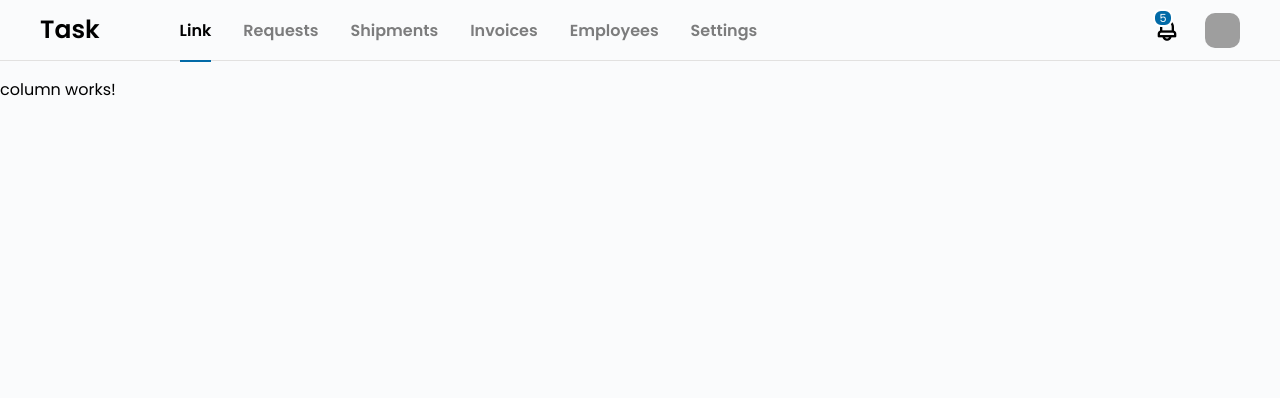
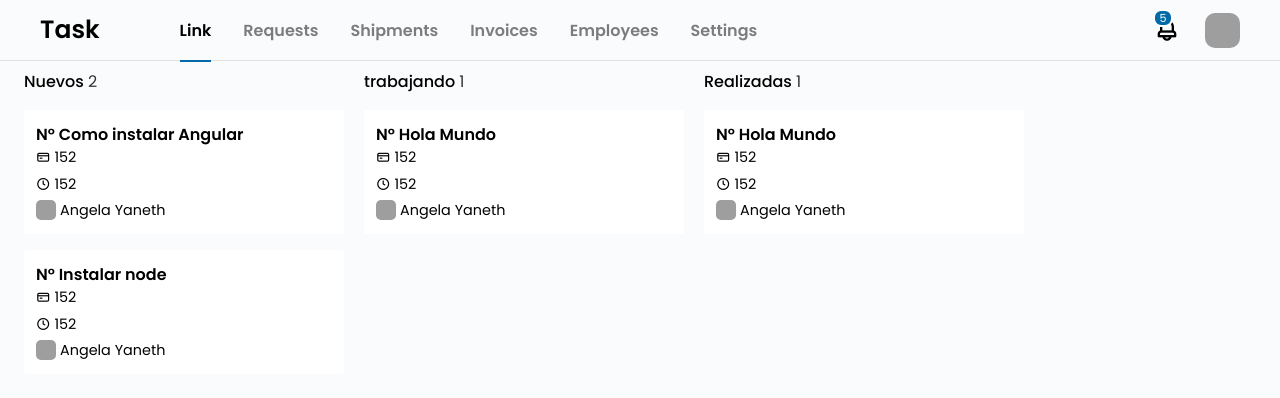
Before and after one commit to hangelate/todoappangela, an Angular app: page /task in a window 1280 px wide. Shown: the top 398 px of the page. Built offline with nearby package versions, Linux system fonts and the light colour scheme; grey boxes are pictures that could not be loaded.

Commit message:
curso angular, carpeta 5, video 4, version 1

```diff
--- /dev/null
+++ b/src/app/modules/task/components/card/card.component.css
@@ -0,0 +1,42 @@
+
+:host {
+    display: block;
+}
+
+.card {
+    background-color: white;
+    border-radius: 3px;
+    margin-bottom: 1rem;
+    min-height: 100px;
+    padding: .75rem
+}
+
+.card .title {
+    font-weight: 600;
+}
+
+.card .body {
+    list-style: none;
+    margin: 0;
+    padding: 0;
+    display: flex;
+    flex-direction: column;
+    gap: .35rem
+}
+
+.card .body li {
+    display: flex;
+    gap: .25rem;
+    font-size: 90%;
+}
+
+.card .body li span {
+    font-weight: 400;
+}
+
+.card .avatar-small {
+    width: 20px;
+    height: 20px;
+    border-radius: 5px;
+    object-fit: cover;
+}
--- /dev/null
+++ b/src/app/modules/task/components/card/card.component.html
@@ -0,0 +1,20 @@
+<div class="card">
+    <div class="title">N° {{idOrder}}</div>
+    <ul class="body">
+        <ng-container *ngFor="let item of items">
+
+            <li *ngIf="['price','time'].includes(item.key)">
+                <i class="uil" [ngClass]="{
+                    'uil-credit-card':item.key == 'price',
+                    'uil-clock':item.key == 'time'
+                }"></i>
+                <span>{{item.value}}</span>
+            </li>
+            <li *ngIf="['author'].includes(item.key)">
+                <img class="avatar-small" [src]="item.value.avatar" alt="">
+                <span>{{item.value.name}}</span>
+            </li>
+
+        </ng-container>
+    </ul>
+</div>
--- /dev/null
+++ b/src/app/modules/task/components/card/card.component.ts
@@ -0,0 +1,16 @@
+import { Component, Input, OnInit } from '@angular/core';
+
+@Component({
+  selector: 'app-card',
+  templateUrl: './card.component.html',
+  styleUrls: ['./card.component.css']
+})
+export class CardComponent implements OnInit {
+  @Input() idOrder: string | number = 0
+  @Input() items: Array<any>=[]
+  constructor() { }
+
+  ngOnInit(): void {
+  }
+
+}
--- a/src/app/modules/task/components/column/column.component.css
+++ b/src/app/modules/task/components/column/column.component.css
@@ -0,0 +1,63 @@
+:host {
+    display: block;
+}
+
+.column {
+    padding: .5rem;
+    width: 20rem;
+    justify-content: space-between;
+}
+
+.column .circle {
+    width: 15px;
+    height: 15px;
+    border-radius: 30px;
+}
+
+.column .label-column {
+    gap: .5rem
+}
+
+.column .name {
+    font-weight: 500;
+}
+
+.column .number {
+    font-weight: 400;
+    opacity: .8;
+}
+
+.cdk-drag-placeholder {
+    position: relative;
+    opacity: 1;
+    display: block;
+    width: 100%;
+    transition: all ease 230ms;
+    cursor: move;
+    border-radius: 15px;
+}
+
+.cdk-drag-placeholder:after {
+    content: "";
+    position: absolute;
+    width: 100%;
+    height: 100%;
+    background-color: #DFDEDC;
+    border-radius: 15px;
+    top: 0;
+    left: 0;
+}
+
+.cdk-drag-preview {
+    display: block;
+    width: 500px;
+    transition: all ease 150ms;
+    border-radius: 15px;
+    background-color: transparent;
+}
+
+.cdk-drag-preview .card {
+    transition: all ease 150ms;
+    transform: rotate(3deg);
+    box-shadow: rgba(100, 100, 111, 0.2) 0px 7px 29px 0px;
+}
--- a/src/app/modules/task/components/column/column.component.html
+++ b/src/app/modules/task/components/column/column.component.html
@@ -1 +1,15 @@
-<p>column works!</p>
+<div class="column display-flex">
+    <div class="label-column display-flex ">
+        <span class="circle" [style.backgroundColor]="'red'"></span>
+        <span class="name">{{name}}
+            <span class="number">{{data.length}}</span></span>
+    </div>
+    <div class="label-column display-flex ">
+        <!-- <ui-btn icon="uil uil-ellipsis-h" color="transparent"></ui-btn> -->
+    </div>
+</div>
+
+<div class="column">
+    <app-card [items]="card.items" [idOrder]="card.order" *ngFor="let card of data">
+    </app-card>
+</div>
--- a/src/app/modules/task/components/column/column.component.ts
+++ b/src/app/modules/task/components/column/column.component.ts
@@ -5,16 +5,17 @@ import { Component, Input, OnChanges, OnInit, SimpleChanges } from '@angular/cor
   templateUrl: './column.component.html',
   styleUrls: ['./column.component.css']
 })
-export class ColumnComponent implements OnInit, OnChanges {
+export class ColumnComponent implements OnInit {
 
-  @Input() data:Array<{id:string, name:string}> = [];
-  constructor() { }
+  @Input() data:Array<any> = [];
+  @Input() name:string = '';
 
-  ngOnChanges(changes: SimpleChanges): void {
-    console.log('----->',changes)
-  }
 
-  ngOnInit(): void {
-  }
+  constructor(){}
+
+    ngOnInit(): void {
+
+    }
+
 
 }
--- a/src/app/modules/task/page/task-page.component.css
+++ b/src/app/modules/task/page/task-page.component.css
@@ -1,5 +1,60 @@
-.imagen{
-    width: 200px;
-    height: 200px;
-    background-color: rgb(205, 205, 255);
+.task-columns {
+    position: relative;
+    /* background-color: rgba(255, 0, 0, 0.103); */
+    display: flex;
+    flex-wrap: wra;
+    flex-direction: row;
+    gap: .25rem;
+    overflow-x: auto;
+    min-height: 500px;
+    padding: 0 1rem;
 }
+
+.cdk-drag-placeholder {
+    position: relative;
+    opacity: 1;
+    display: block;
+    width: 20rem;
+    transition: all ease 230ms;
+    cursor: move;
+    border-radius: 15px;
+}
+
+.cdk-drag-placeholder:after {
+    content: "";
+    position: absolute;
+    width: 100%;
+    height: 100%;
+    background-color: #DFDEDC;
+    border-radius: 15px;
+    top: 0;
+    left: 0;
+}
+
+.cdk-drag-preview {
+    display: block;
+    width: 500px;
+    transition: all ease 150ms;
+    border-radius: 15px;
+    background-color: transparent;
+}
+
+.cdk-drag-preview {
+    background-color: var(--color-secondary);
+    transition: all ease 150ms;
+    box-shadow: rgba(100, 100, 111, 0.2) 0px 7px 29px 0px;
+}
+
+
+/* Animate items as they're being sorted. */
+
+.cdk-drop-list-dragging .cdk-drag {
+    transition: transform 250ms cubic-bezier(0, 0, 0.2, 1);
+}
+
+
+/* Animate an item that has been dropped. */
+
+.cdk-drag-animating {
+    transition: transform 300ms cubic-bezier(0, 0, 0.2, 1);
+}
--- a/src/app/modules/task/page/task-page.component.html
+++ b/src/app/modules/task/page/task-page.component.html
@@ -1,2 +1,8 @@
 <app-header></app-header>
-<app-column [data]="listUser"></app-column>
+<div class="task-columns">
+
+    <app-column [name]="group.label" [data]="group.list"
+    *ngFor="let group of groups">
+    </app-column>
+
+</div>
--- a/src/app/modules/task/page/task-page.component.ts
+++ b/src/app/modules/task/page/task-page.component.ts
@@ -1,41 +1,134 @@
-import { Component, OnInit } from '@angular/core';
+import { Component, OnDestroy, OnInit } from '@angular/core';
+import { interval, observable, Subscription } from 'rxjs';
 
 @Component({
   selector: 'app-task-page',
   templateUrl: './task-page.component.html',
   styleUrls: ['./task-page.component.css']
 })
-export class TaskPageComponent implements OnInit {
+export class TaskPageComponent implements OnInit, OnDestroy {
 
 
-  // case:number = 348;
+  groups:Array<any> = [];
+  listObservable$:Array<Subscription> =[];
 
   constructor() { }
 
-  // results:Array<string> = [
-  //   'Respuesta 1',
-  //   'Respuesta 2',
-  //   'Respuesta 3',
-  //   'Respuesta 4'
-  // ]
-  // resultsA:Array<string> = []
 
-  listUser:Array<{id:string, name:string}> =[
+
+  ngOnInit(): void {
+
+    const observable$ = interval(1000).subscribe((res) => {
+      console.log('llamando')
+    })
+
+    this.listObservable$ = [observable$];
+
+    this.groups = [
       {
-      id:'1',
-      name:'Angela'
+        label: 'Nuevos',
+        color: 'tomato',
+        list:[
+          {
+            order:'Como instalar Angular',
+            items:[
+              {
+                key: 'price',
+                value: 152
               },
               {
-      id:'2',
-      name:'Sherlyn'
+                key: 'time',
+                value: 152
               },
               {
-      id:'3',
-      name:'Brandon'
+                key: 'author',
+                value: {
+                  name: 'Angela Yaneth',
+                  avatar: 'https://avatars.githubusercontent.com/u/159198880?v=4'
+                }
+              }
+            ]
           },
+          {
+            order:'Instalar node',
+            items:[
+              {
+                key: 'price',
+                value: 152
+              },
+              {
+                key: 'time',
+                value: 152
+              },
+              {
+                key: 'author',
+                value: {
+                  name: 'Angela Yaneth',
+                  avatar: 'https://avatars.githubusercontent.com/u/159198880?v=4'
+                }
+              }
             ]
+          }
+        ]
+      },
+      {
+        label: 'trabajando',
+        color: 'green',
+        list:[
+          {
+            order:'Hola Mundo',
+            items:[
+              {
+                key: 'price',
+                value: 152
+              },
+              {
+                key: 'time',
+                value: 152
+              },
+              {
+                key: 'author',
+                value: {
+                  name: 'Angela Yaneth',
+                  avatar: 'https://avatars.githubusercontent.com/u/159198880?v=4'
+                }
+              }
+            ]
+          }
+        ]
+      },
+      {
+        label: 'Realizadas',
+        color: 'blue',
+        list:[
+          {
+            order:'Hola Mundo',
+            items:[
+              {
+                key: 'price',
+                value: 152
+              },
+              {
+                key: 'time',
+                value: 152
+              },
+              {
+                key: 'author',
+                value: {
+                  name: 'Angela Yaneth',
+                  avatar: 'https://avatars.githubusercontent.com/u/159198880?v=4'
+                }
+              }
+            ]
+          }
+        ]
+      },
 
-  ngOnInit(): void {
+
+    ]
   }
 
+  ngOnDestroy(): void {
+    this.listObservable$.forEach((subscriptions)=> subscriptions.unsubscribe())
   }
+}
--- a/src/app/modules/task/task.module.ts
+++ b/src/app/modules/task/task.module.ts
@@ -6,13 +6,15 @@ import { TaskPageComponent } from './page/task-page.component';
 import { HeaderComponent } from './components/header/header.component';
 import { SharedModule } from '@shared/shared.module';
 import { ColumnComponent } from './components/column/column.component';
+import { CardComponent } from './components/card/card.component';
 
 
 @NgModule({
   declarations: [
     TaskPageComponent,
     HeaderComponent,
-    ColumnComponent
+    ColumnComponent,
+    CardComponent
   ],
   imports: [
     CommonModule,
```
Also changed, not shown: 1 other file (tests, documents, lock files or other folders). Lines whose indentation alone changed are shown as unchanged.
